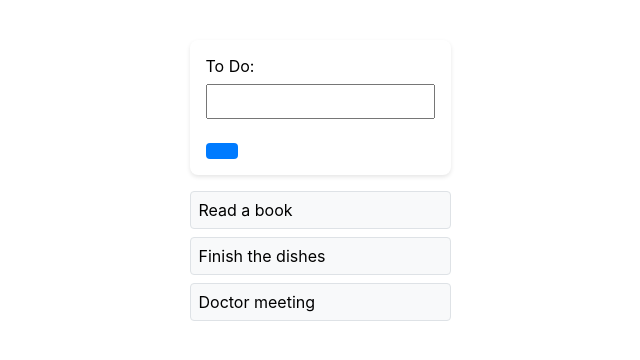
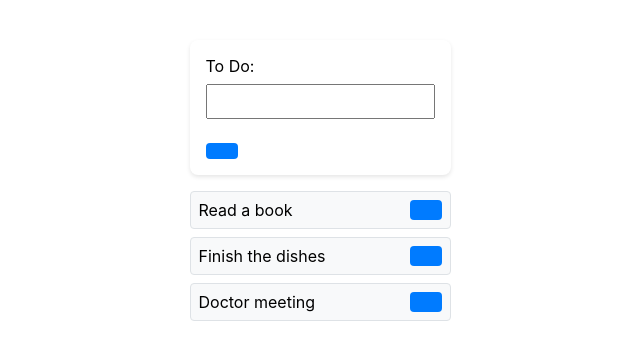
Before and after one commit to SAPDov/to-do-list, a React (Create React App) app in the folder client/: page / in a window 1280 px wide. Shown: the part 224-584 px from the top of the page, without its empty margins (320-960 px from the left). Built offline with nearby package versions, Linux system fonts and the light colour scheme.

Commit message:
handle delete to do

```diff
--- a/client/src/App.css
+++ b/client/src/App.css
@@ -54,4 +54,6 @@ li {
   border-radius: 4px;
   padding: 8px;
   margin-bottom: 8px;
+  display:flex;
+  justify-content: space-between;
 }
--- a/client/src/App.js
+++ b/client/src/App.js
@@ -29,6 +29,12 @@ function App() {
   const handleInputChange = (e) => {
     setNewTask(e.target.value);
   };
+
+  const handleDelete = (taskId) => {
+    setTasks((oldTask) => {
+      return oldTask.filter((task) => task.id !== taskId);
+    });
+  };
   return (
     <>
       <form onSubmit={addToDo}>
@@ -45,7 +51,13 @@ function App() {
       <div>
         <ul>
           {tasks?.map((task) => (
-            <li key={Math.random()}>{task.text}</li>
+            <li key={task.id}>
+              {task.text}
+              <button
+                type="button"
+                onClick={() => handleDelete(task.id)}
+              ></button>
+            </li>
           ))}
         </ul>
       </div>
```
